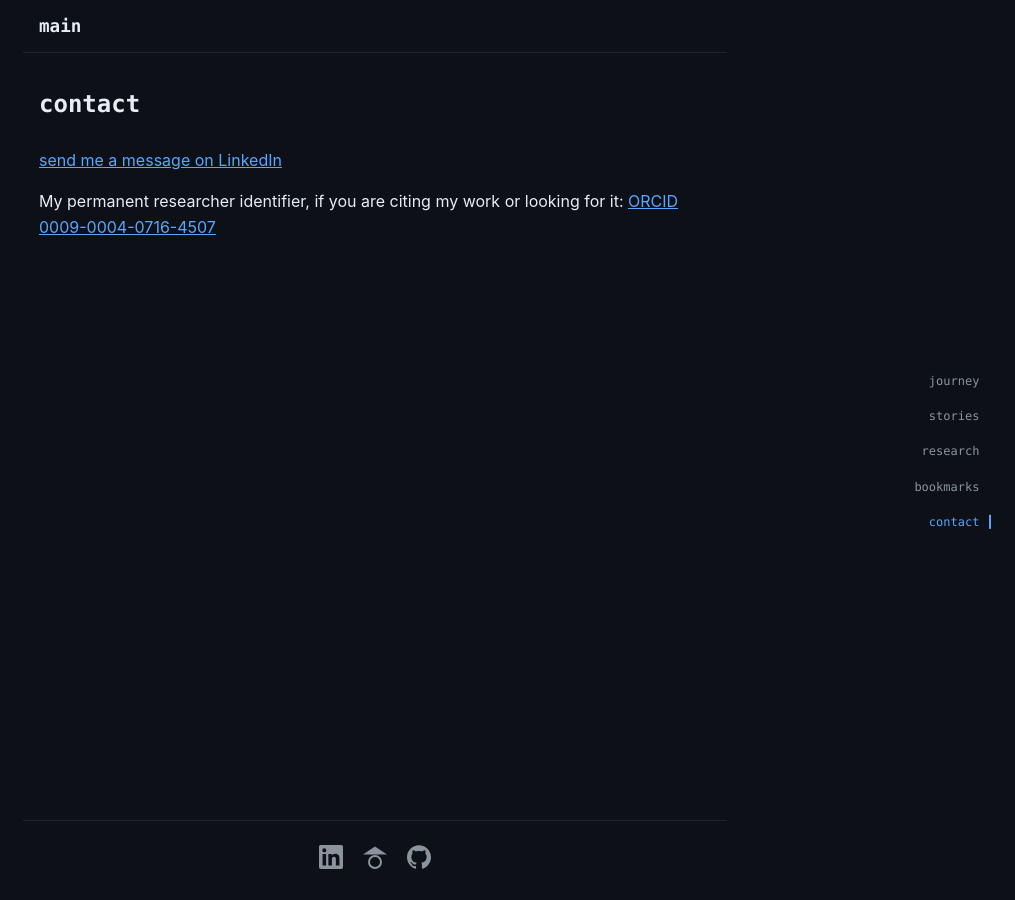
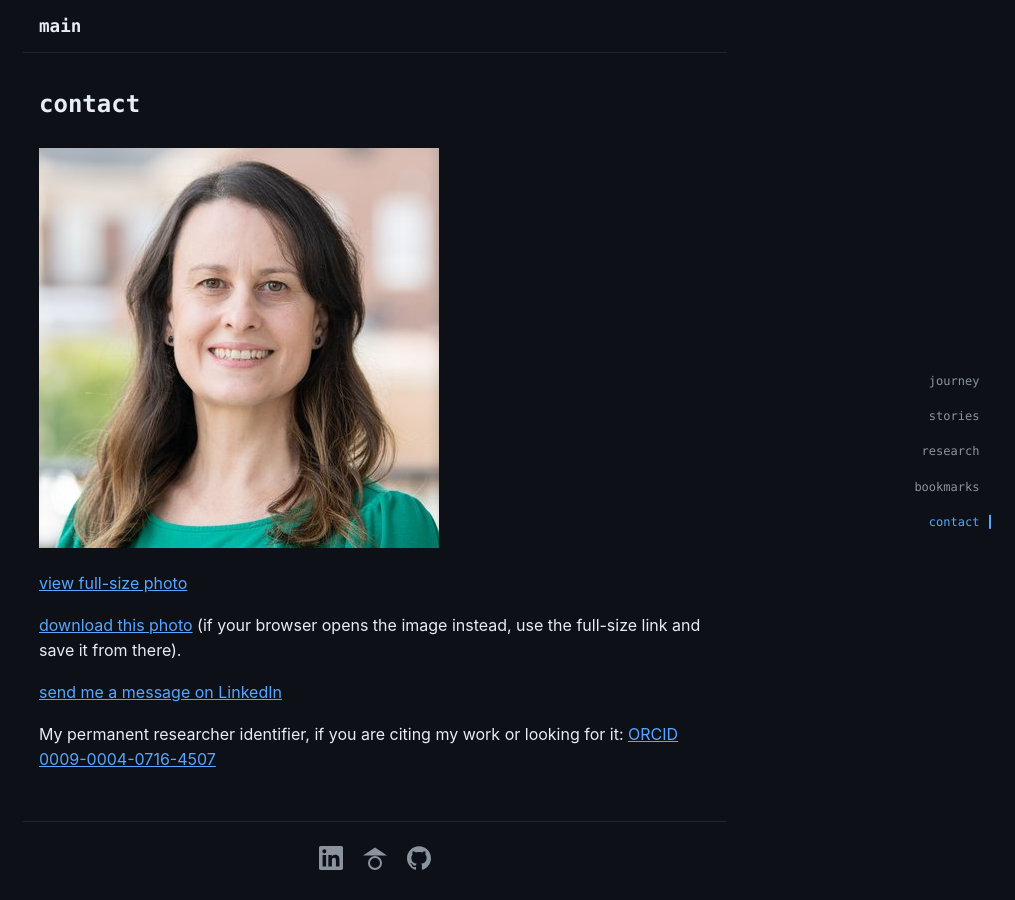
Before and after one commit to souza-cris/cristiane, a Jekyll site: the page built from contact.md, in a window 1280 px wide. Shown: the whole page, without its empty margins (265-1280 px from the left). Built offline with Jekyll 4.4.1, drawn with Linux system fonts in a browser that asks for light colours.

Commit message:
Add headshot and photo links to contact page
Co-authored-by: souza-cris <265704474+souza-cris@users.noreply.github.com>

```diff
--- a/contact.md
+++ b/contact.md
@@ -5,6 +5,12 @@ permalink: /contact/
 description: "Reach Cris Souza — PhD student and researcher in Management Information Systems at the University of Alabama. LinkedIn and ORCID."
 ---
 
+![Headshot photo of Cristiane Souza]({{ "/assets/img/cris-headshot.jpg" | relative_url }})
+
+[view full-size photo]({{ "/assets/img/cris-headshot.jpg" | relative_url }})
+
+<a href="{{ "/assets/img/cris-headshot.jpg" | relative_url }}" download>download this photo</a> (if your browser opens the image instead, use the full-size link and save it from there).
+
 [send me a message on LinkedIn](https://www.linkedin.com/in/souzacris/)
 
 My permanent researcher identifier, if you are citing my work or looking for it:
```
